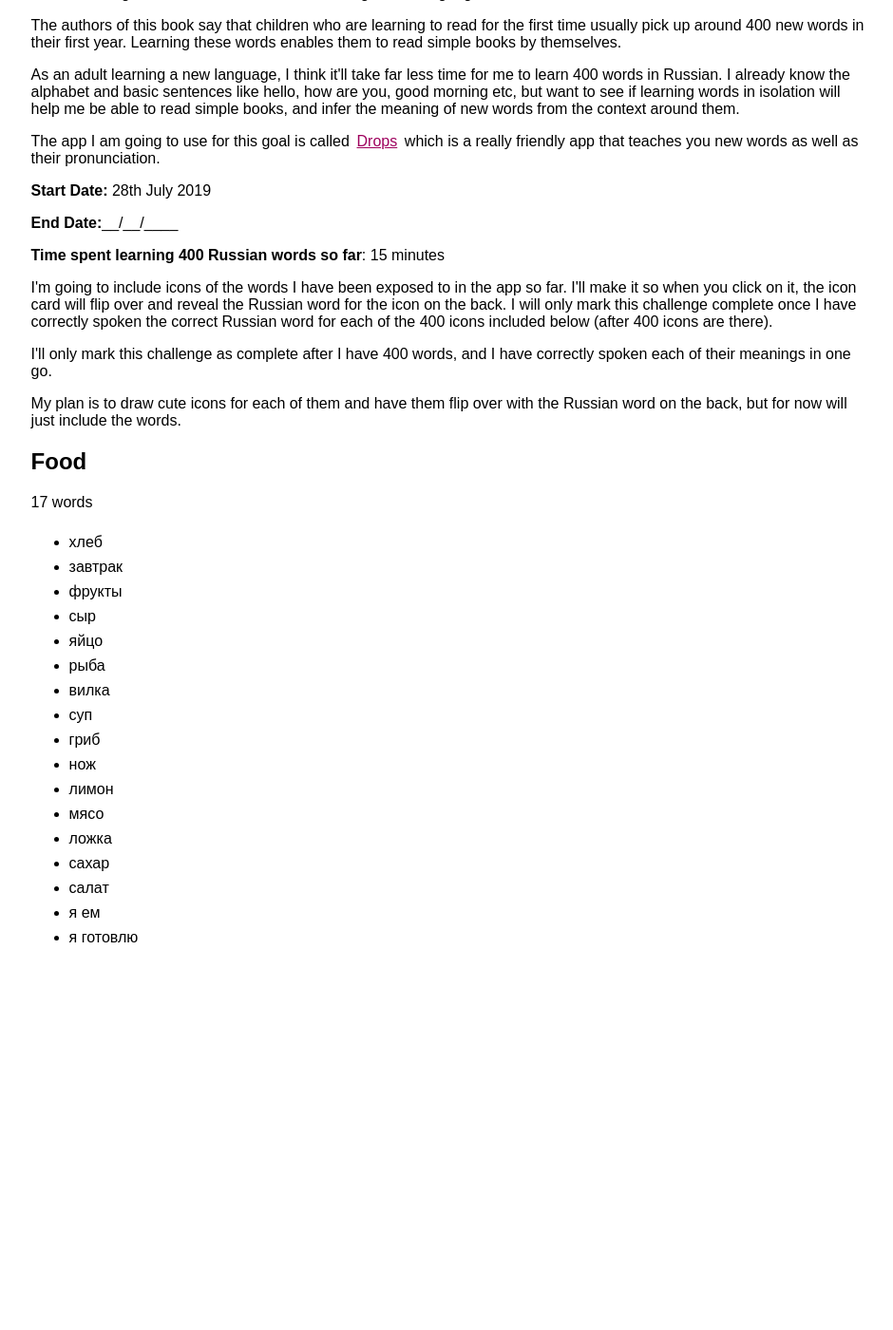
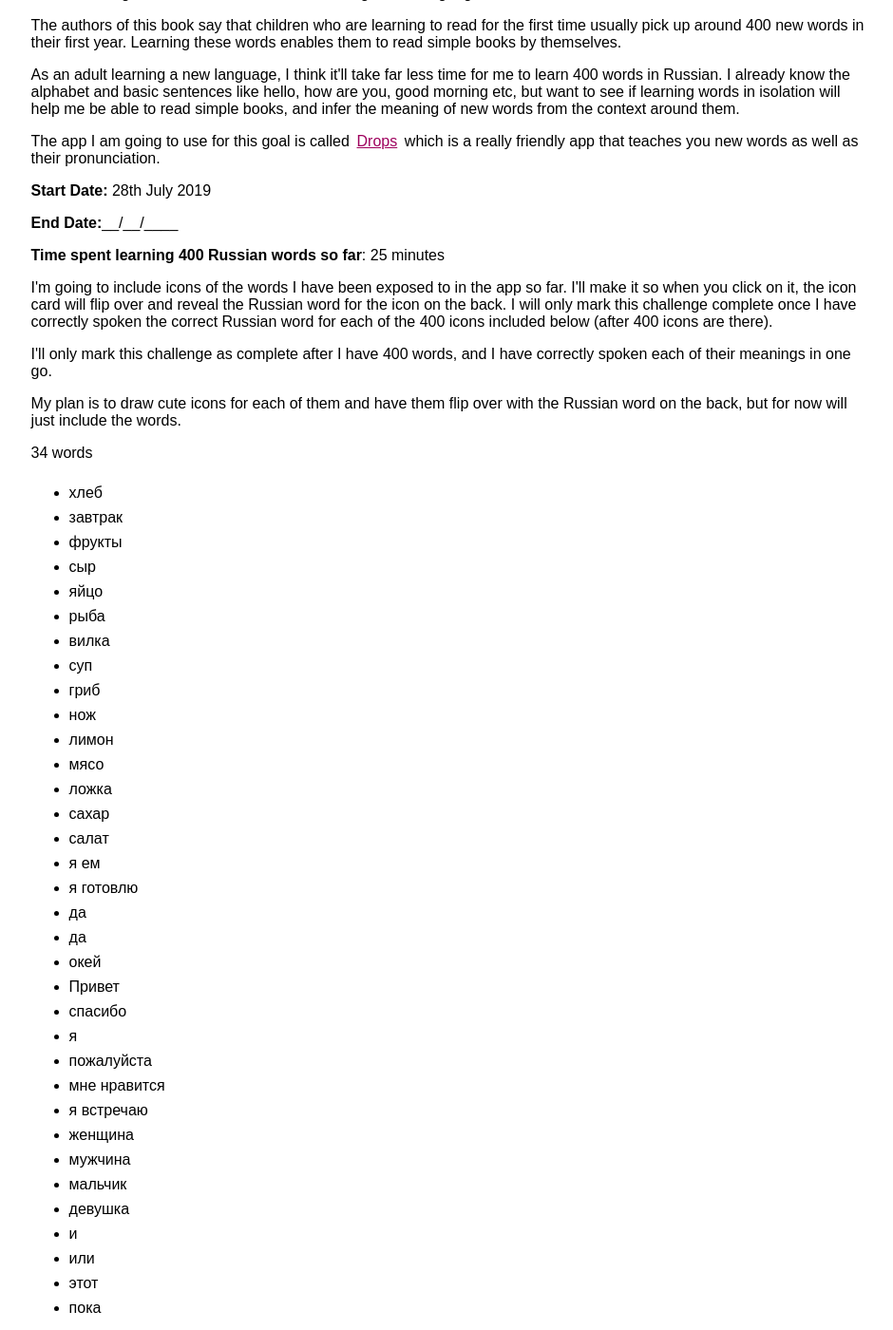
Before and after one commit to Becca9941/Becca9941.github.io, a Jekyll site: the page built from learning-russian.html, in a window 1280 px wide and 1400 px high, scrolled down 274 px. Shown: the whole window at 95% size, without its empty margins (165-1105 px from the left). Built offline with Jekyll 4.4.1, drawn with Linux system fonts in a browser that asks for light colours; nearby versions of some CDN libraries; before the commit the page ends 1286 px from its top, so only the background shows below that.

Commit message:
new russian words

```diff
--- a/learning-russian.html
+++ b/learning-russian.html
@@ -27,7 +27,7 @@ pronunciation.</p>
 
 <p><strong>Start Date:</strong> <time date="2019-07-28">28th July 2019</time></p>
 <p><strong>End Date:</strong><time date="">__/__/____</time></p>
-<p><strong>Time spent learning 400 Russian words so far</strong>: 15 minutes</p>
+<p><strong>Time spent learning 400 Russian words so far</strong>: 25 minutes</p>
 
 <p>I'm going to include icons of the words I have been exposed to in the app so
 far. I'll make it so when you click on it, the icon card will flip over and
@@ -42,9 +42,8 @@ correctly spoken each of their meanings in one go.</p>
 for each of them and have them flip over with the Russian word on the back, but
 for now will just include the words.</p>
 
-<h2>Food</h2>
 
-<p>17 words</p>
+<p>34 words</p>
 
 <ul>
   <li>хлеб</li>
@@ -64,4 +63,21 @@ for now will just include the words.</p>
   <li>салат</li>
   <li>я ем</li>
   <li>я готовлю</li>
+  <li>да</li>
+  <li>да</li>
+  <li>oкeй</li>
+  <li>Привет</li>
+  <li>спасибо</li>
+  <li>я</li>
+  <li>пожалуйста</li>
+  <li>мне нравится</li>
+  <li>я встречаю</li>
+  <li>женщина</li>
+  <li>мужчина</li>
+  <li>мальчик</li>
+  <li>девушка</li>
+  <li>и</li>
+  <li>или</li>
+  <li>этот</li>
+  <li>пока</li>
 </ul>
```
